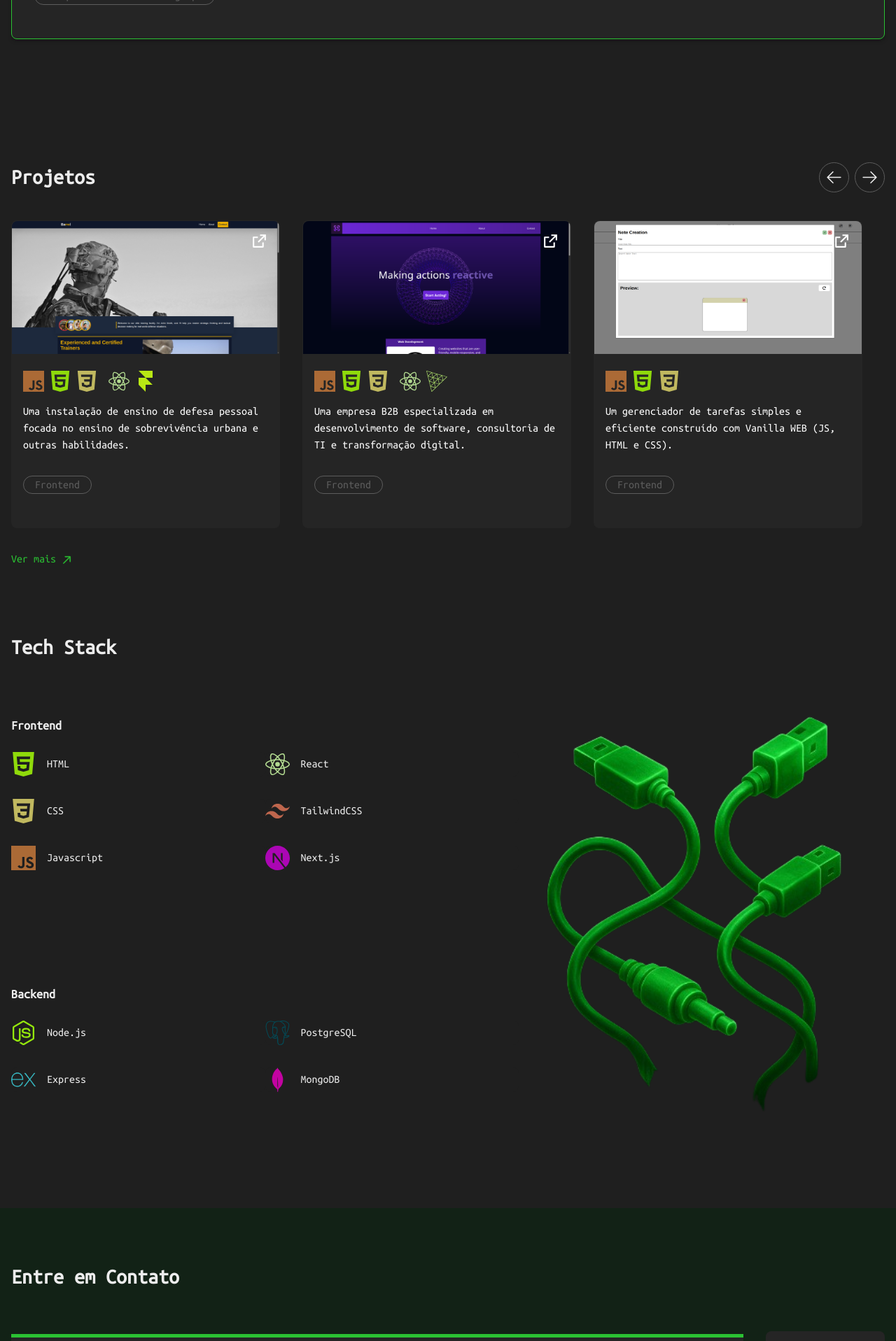
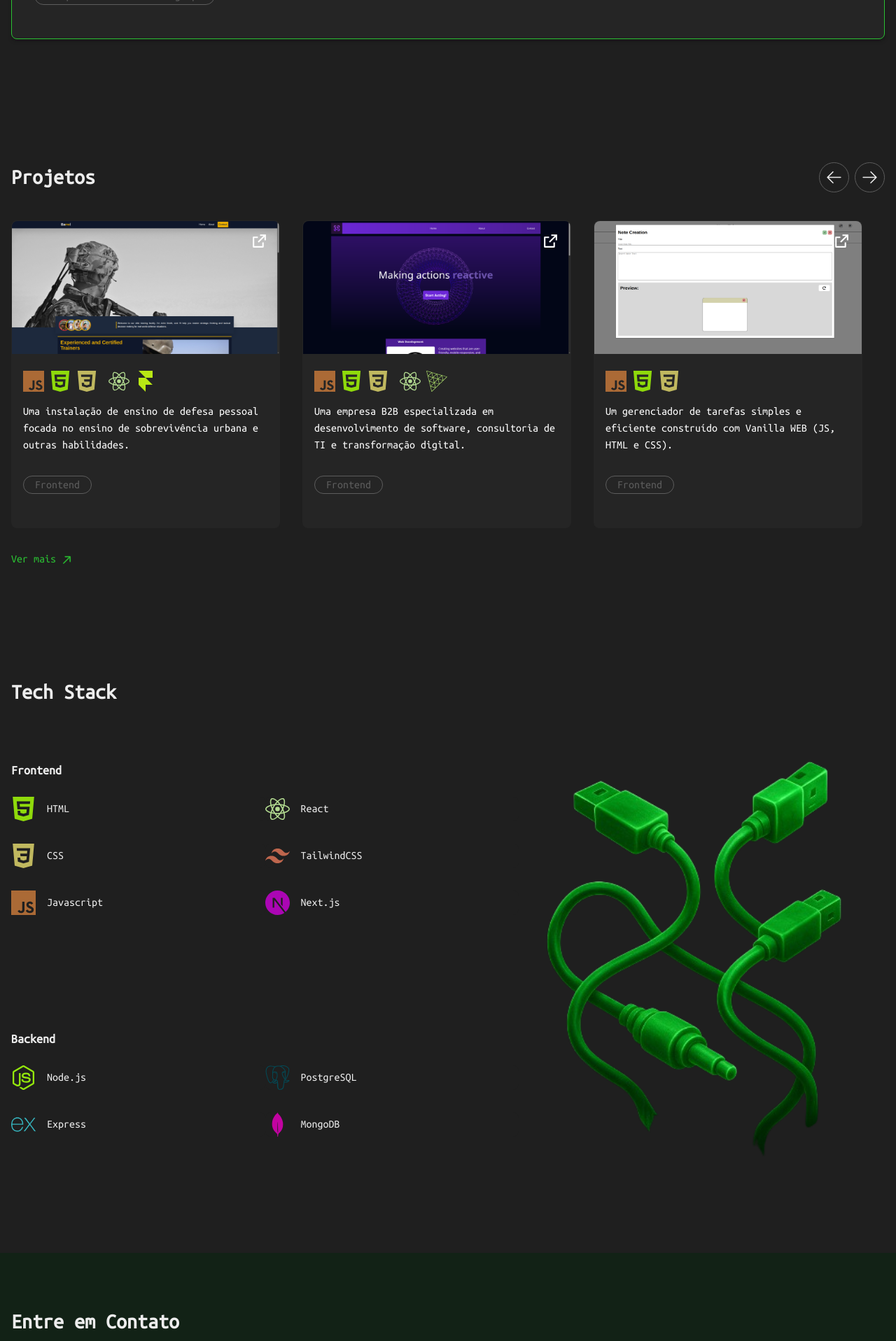
Before and after one commit to WitorDev/witortena, a Next.js app: page / in a window 1280 px wide. Shown: the part 2280-4197 px from the top of the page at 70% size. Built offline with nearby package versions, Linux system fonts and the light colour scheme; a web font is replaced by a local one.

Commit message:
updated padding in projects section

```diff
--- a/app/components/Projects.tsx
+++ b/app/components/Projects.tsx
@@ -114,9 +114,9 @@ export default function Projects() {
   return (
     <section
       id="projects"
-      className={`${ubuntuMonoFont.className} sm:mb-0 mb-20 relative w-full`}
+      className={`${ubuntuMonoFont.className} sm:mb-0 relative w-full`}
     >
-      <div className="w-full max-w-screen-xl mx-auto px-4 pb-16 md:py-24">
+      <div className="w-full max-w-screen-xl mx-auto px-4 md:pt-24">
         <div className="flex justify-between items-center">
           <h1 className="text-3xl font-bold w-full text-center md:text-left">
             Projetos
--- a/app/components/Tech.tsx
+++ b/app/components/Tech.tsx
@@ -13,7 +13,7 @@ export default function Tech() {
   return (
     <section
       id="tech"
-      className={`${ubuntuMonoFont.className} justify-center max-w-screen-xl px-4 mx-auto relative flex flex-col `}
+      className={`${ubuntuMonoFont.className} justify-center max-w-screen-xl px-4 mx-auto relative pt-40 flex flex-col `}
     >
       <div className="flex w-full">
         <h1 className="text-3xl font-bold w-full text-center sm:text-left">
```
